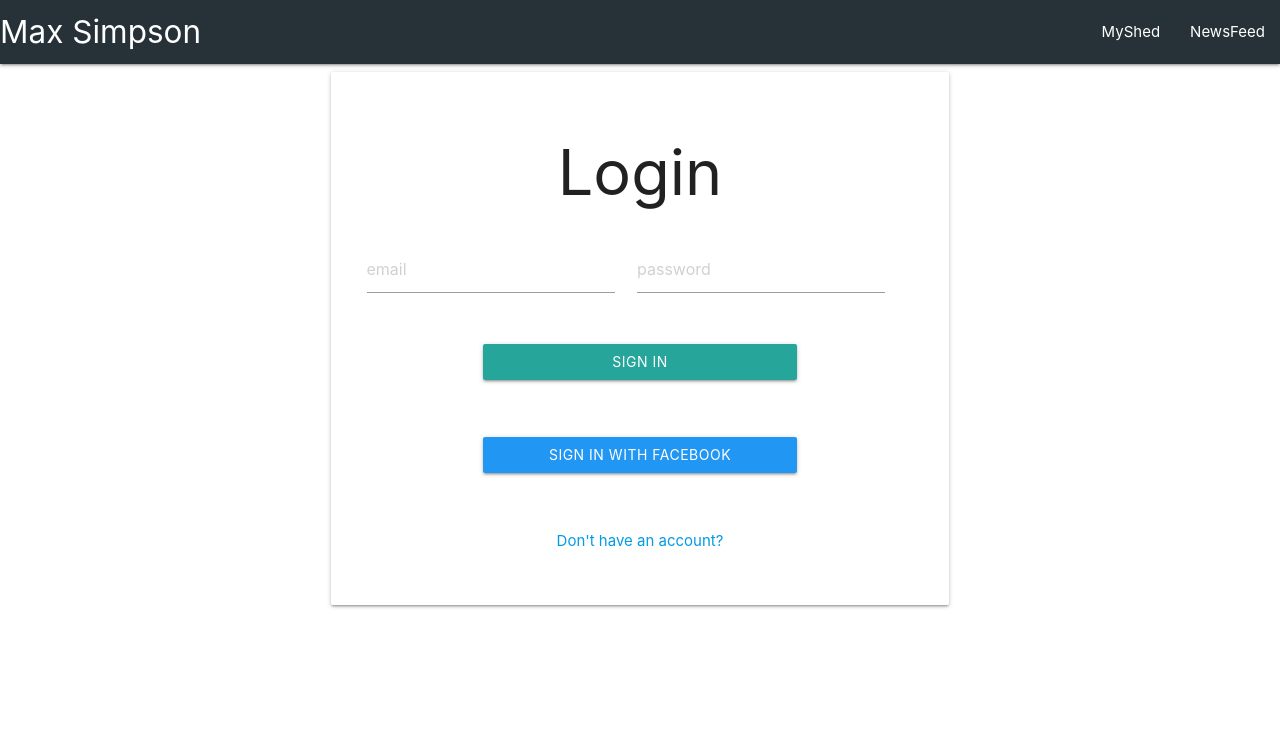
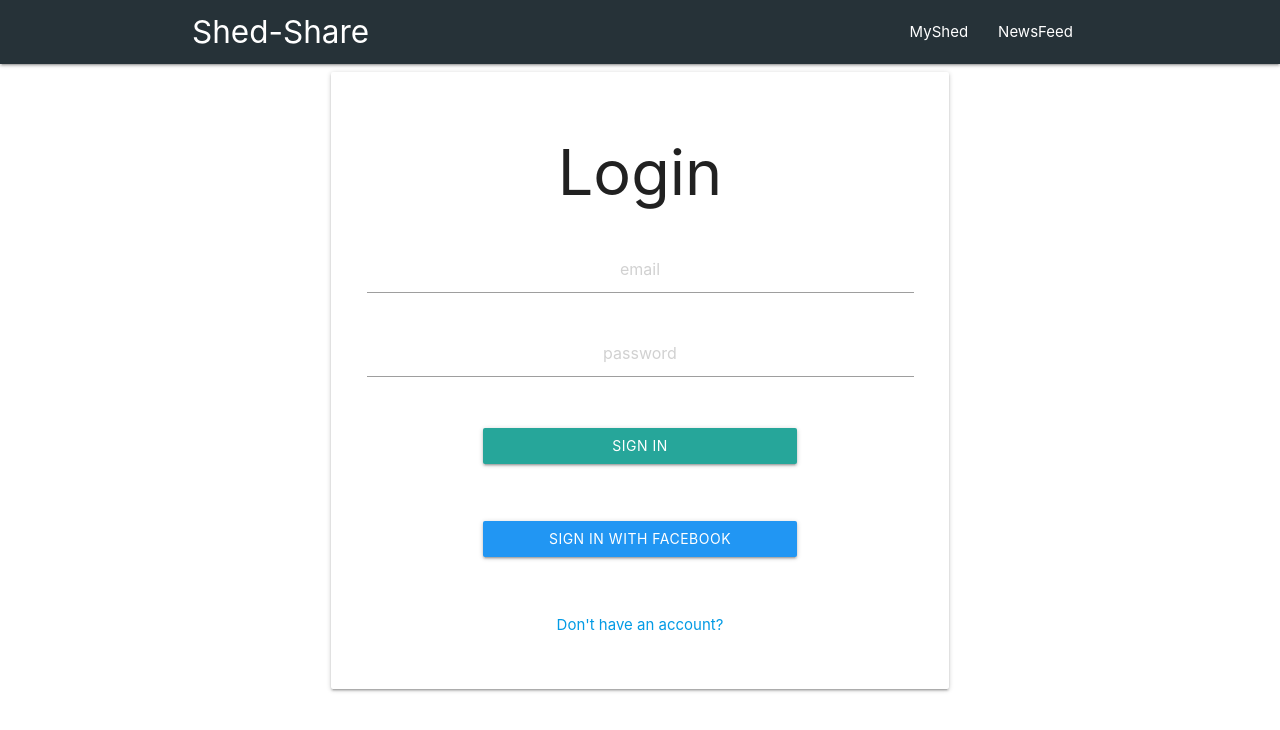
Before and after one commit to maxtsimpson/shed-share, a React (Create React App) app in the folder shed-share/: page / in a window 1280 px wide. Shown: the top 730 px of the page. Built offline with nearby package versions, Linux system fonts and the light colour scheme.

Commit message:
more styling changes

```diff
--- a/shed-share/src/components/AddStepForm/index.js
+++ b/shed-share/src/components/AddStepForm/index.js
@@ -68,6 +68,7 @@ function AddStepForm({ addStepToProject }) {
                 <Row>
                     <Col s={12}>
                         <TextInput
+                            style={{width: "100%"}}
                             value={description}
                             className="left"
                             onChange={event => {
@@ -78,7 +79,7 @@ function AddStepForm({ addStepToProject }) {
                     </Col>
                 </Row>
                 <Row>
-                    <Col s={8} pull="1">
+                    <Col s={12}>
                         <Button
                             onClick={(event) => {
                                 event.preventDefault()
--- a/shed-share/src/components/AddStepForm/style.css
+++ b/shed-share/src/components/AddStepForm/style.css
@@ -1,5 +1,5 @@
 div#Modal-0.modal.open {
-    width: 30%;
+    /* width: 30%; */
     text-align: center;
 }
 
--- a/shed-share/src/components/Nav/index.js
+++ b/shed-share/src/components/Nav/index.js
@@ -6,8 +6,9 @@ function Nav() {
         <Navbar
             className="blue-grey darken-4"
             alignLinks="right"
-            brand={<a className="brand-logo" href="#">Max Simpson</a>}
+            brand={<a className="brand-logo" href="#">Shed-Share</a>}
             id="mobile-nav"
+            centerChildren
             menuIcon={<Icon>menu</Icon>}
             options={{
                 draggable: true,
--- a/shed-share/src/components/ProjectTimeLine/style.css
+++ b/shed-share/src/components/ProjectTimeLine/style.css
@@ -18,7 +18,7 @@ html,body{
 }
 
 div.tabs-content.carousel.carousel-slider {
-    height: 480px;
+    height: 80vh;
 }
 
 div.row {
--- a/shed-share/src/components/auth/Login/index.js
+++ b/shed-share/src/components/auth/Login/index.js
@@ -71,6 +71,7 @@ function Login() {
         >
           <h1>Login</h1>
           <TextInput
+            id="loginEmail"
             type="email"
             value={email}
             onChange={event => {
@@ -79,6 +80,7 @@ function Login() {
             placeholder="email"
           />
           <TextInput
+            id="loginPassword"
             type="password"
             value={password}
             onChange={event => {
--- a/shed-share/src/components/auth/Login/style.css
+++ b/shed-share/src/components/auth/Login/style.css
@@ -19,3 +19,11 @@ a, p, .input-field, Button {
     min-width: 55%;
     margin: 5%;
 }
+
+div.input-field.col {
+    width: 100%;
+}
+
+input#loginEmail, input#loginPassword {
+    text-align: center !important;
+}
```
